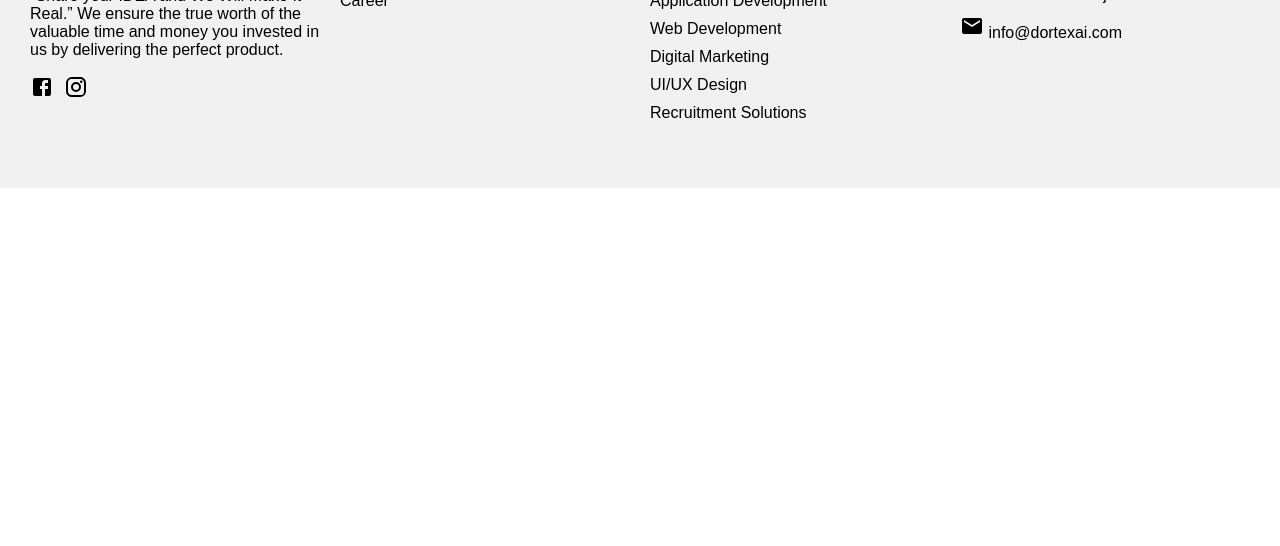
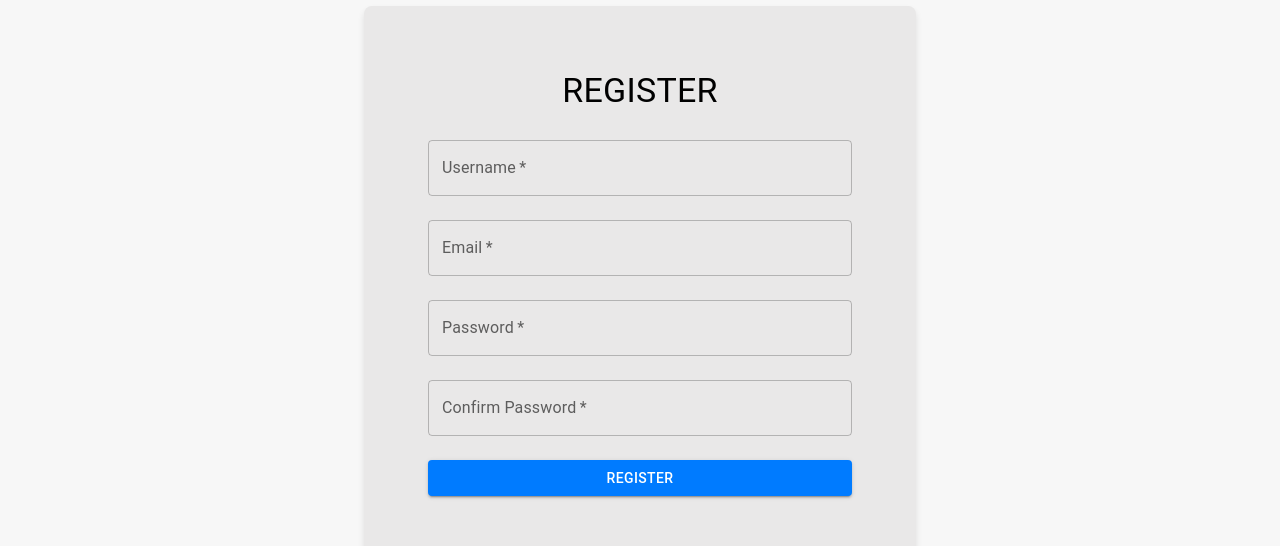
Before and after one commit to DortexAi/EasyJob-Portfolioweb, a React (Create React App) app: page /EasyJob-Portfolio/wantHire in a window 1280 px wide. Shown: the part 221-767 px from the top of the page. Built offline with nearby package versions, Linux system fonts and the light colour scheme.

Commit message:
changes on register

```diff
--- a/src/App.js
+++ b/src/App.js
@@ -33,7 +33,6 @@ const router = createBrowserRouter(
       element:
       <>
         <Navbar/>
-        <Space height={60}/>
         <Register />,
         <Footer/>
       </>
@@ -51,7 +50,6 @@ const router = createBrowserRouter(
       element:
       <>
         <Navbar/>
-         <Space height={50}/>
         <Wantjob/>
         <Footer/>
       </>
--- a/src/components/navbar/Navbar.js
+++ b/src/components/navbar/Navbar.js
@@ -153,7 +153,7 @@ export default function Navbar() {
 
   return (
     <Box sx={{ flexGrow: 1 }}>
-      <AppBar position="fixed" sx={{ backgroundColor: "#f7f7f7" }}>
+      <AppBar position="static" sx={{ backgroundColor: "#f7f7f7" }}>
         <Toolbar>
           {/* <Typography
             variant="h6"
--- a/src/pages/About/About.js
+++ b/src/pages/About/About.js
@@ -10,8 +10,8 @@ import { Typography, Container, Box } from "@mui/material";
 // Step 1: Define the data in JSON format
 const aboutData = {
   title: {
-    part1: "ABOUT",
-    part2: "US"
+    part1: "About",
+    part2: "Us"
   },
   description:
     "EasyJob Pvt Ltd is a premier service and product-based company dedicated to revolutionizing the recruitment industry by providing a seamless, results-driven approach to connecting job seekers and employers. Through our innovative platform, we streamline the hiring process by acting as intermediaries, matching top talent with suitable roles and ensuring a smooth, rewarding experience for all parties involved. Our core services include candidate sourcing, thorough screening, strategic matching, and a range of supportive services, from salary negotiations to onboarding. Partnering with EasyJob Pvt Ltd enables companies to benefit from efficient recruitment solutions, while job seekers gain greater access to varied job opportunities.",
@@ -66,7 +66,7 @@ export default function AboutUs() {
     <Box sx={{ minHeight: "100vh" }}>
 
 
-      <Box sx={{ pt: 15 }}>
+      <Box sx={{ pt: 5 }}>
         <Container maxWidth="lg">
           {/* Title */}
           <Typography component="h2" fontWeight="bold" gutterBottom>
--- /dev/null
+++ b/src/pages/Register/Register.js
@@ -0,0 +1,116 @@
+import React, { useState } from 'react';
+import { Box, Button, TextField, Typography, Container } from '@mui/material';
+
+export default function RegisterUser() {
+  const [formData, setFormData] = useState({
+    username: '',
+    email: '',
+    password: '',
+    confirmPassword: '',
+  });
+
+  const handleChange = (e) => {
+    setFormData({
+      ...formData,
+      [e.target.name]: e.target.value,
+    });
+  };
+
+  const handleSubmit = (e) => {
+    e.preventDefault();
+    console.log(formData);
+    window.alert('Registration successful!');
+  };
+
+  return (
+    <Box
+      sx={{
+        display: 'flex',
+        justifyContent: 'center',
+        alignItems: 'center',
+        minHeight: '100vh',
+        backgroundColor: '#f7f7f7'
+      }}
+    >
+      <Container maxWidth="sm">
+        <Box
+          component="form"
+          onSubmit={handleSubmit}
+          sx={{
+            backgroundColor: 'rgb(233, 232, 232)',
+            padding: { xs: '1.5rem', sm: '4rem' },
+            borderRadius: '8px',
+            boxShadow: '0 4px 6px rgba(0, 0, 0, 0.1)',
+            display: 'flex',
+            flexDirection: 'column',
+            alignItems: 'center',
+          }}
+        >
+          <Typography variant="h4" component="h2" gutterBottom>
+            REGISTER
+          </Typography>
+
+          <TextField
+            label="Username"
+            variant="outlined"
+            name="username"
+            value={formData.username}
+            onChange={handleChange}
+            fullWidth
+            required
+            margin="normal"
+          />
+          <TextField
+            label="Email"
+            variant="outlined"
+            type="email"
+            name="email"
+            value={formData.email}
+            onChange={handleChange}
+            fullWidth
+            required
+            margin="normal"
+          />
+          <TextField
+            label="Password"
+            variant="outlined"
+            type="password"
+            name="password"
+            value={formData.password}
+            onChange={handleChange}
+            fullWidth
+            required
+            margin="normal"
+          />
+          <TextField
+            label="Confirm Password"
+            variant="outlined"
+            type="password"
+            name="confirmPassword"
+            value={formData.confirmPassword}
+            onChange={handleChange}
+            fullWidth
+            required
+            margin="normal"
+          />
+
+          <Button
+            type="submit"
+            fullWidth
+            variant="contained"
+            sx={{
+              mt: 2,
+              backgroundColor: '#007bff',
+              color: '#ffffff',
+              '&:hover': {
+                backgroundColor: '#0056b3',
+              },
+            }}
+          >
+            Register
+          </Button>
+        </Box>
+      </Container>
+    </Box>
+  );
+}
--- a/src/pages/WantJob/WantJob.js
+++ b/src/pages/WantJob/WantJob.js
@@ -1,45 +1,50 @@
-import React from 'react';
-import { Box, Stack, Typography, Button } from '@mui/material';
-import { Link } from 'react-router-dom';
-import screensImg from '../../assets/images/phoneImage.jpeg'
+import React from "react";
+import { Box, Stack, Typography, Button } from "@mui/material";
+import { Link } from "react-router-dom";
+import screensImg from "../../assets/images/phoneImage.jpeg";
 
 const Wantjob = () => {
   return (
-    <Box sx={{ width: '100%', backgroundColor: '#E6F0FA', p: 5 }}>
+    <Box sx={{ width: "100%", backgroundColor: "#E6F0FA", p: 2 }}>
       {/* Hero Section */}
       <Stack
-        direction={{ xs: 'column', md: 'row' }}
+        direction={{ xs: "column", md: "row" }}
         spacing={2}
         alignItems="center"
         justifyContent="center"
         sx={{
-          textAlign: 'center',
-          backgroundColor: 'rgba(0, 56, 255, 0.8)',
-          color: 'white',
+          textAlign: "center",
+          backgroundColor: "rgba(0, 56, 255, 0.8)",
+          color: "white",
           py: { xs: 4, md: 6 },
           px: { xs: 2, md: 4 },
-          borderRadius: '8px',
+          borderRadius: "8px",
         }}
       >
         <Box>
-          <Typography variant="h2" sx={{ fontWeight: 'bold' }}>
+          <Typography variant="h2" sx={{ fontWeight: "bold" }}>
             Find your dream job here !!
           </Typography>
           <Typography variant="body1" sx={{ my: 2 }}>
-            We assign you workout tasks daily. Complete them and level up your physique!
+          Connecting talent with opportunity, simplifying hiring for success.
           </Typography>
-          <Stack direction="row" spacing={2} justifyContent="center" sx={{ mt: 2 }}>
+          <Stack
+            direction="row"
+            spacing={2}
+            justifyContent="center"
+            sx={{ mt: 2 }}
+          >
             <Button
               variant="contained"
               color="default"
-              sx={{ backgroundColor: 'black', color: 'white' }}
+              sx={{ backgroundColor: "black", color: "white" }}
             >
               Download on the App Store
             </Button>
             <Button
               variant="contained"
               color="default"
-              sx={{ backgroundColor: 'black', color: 'white' }}
+              sx={{ backgroundColor: "black", color: "white" }}
             >
               Get it on Google Play
             </Button>
@@ -52,39 +57,40 @@ const Wantjob = () => {
           src={screensImg}
           alt="Easyjob App Screens"
           sx={{
-            width: { xs: '100%', md: '50%' },
-            maxWidth: '500px',
+            width: { xs: "100%", md: "50%" },
+            maxWidth: "500px",
             mt: { xs: 3, md: 0 },
-            borderRadius:30,
-            boxShadow:10,
+            borderRadius: 30,
+            boxShadow: 10,
           }}
         />
       </Stack>
 
       {/* Information Section */}
       <Stack
-        direction={{ xs: 'column', md: 'row' }}
+        direction={{ xs: "column", md: "row" }}
         spacing={4}
         justifyContent="space-around"
         sx={{ mt: 5 }}
       >
-        <Box textAlign="center" sx={{ maxWidth: '400px' }}>
-          <Typography variant="h5" sx={{ fontWeight: 'bold', color: '#333' }}>
-            Daily challenges to keep you motivated
+        <Box textAlign="center" sx={{ maxWidth: "400px" }}>
+          <Typography variant="h5" sx={{ fontWeight: "bold", color: "#333" }}>
+            Streamlining Your Hiring Process
           </Typography>
           <Typography variant="body2" sx={{ mt: 1 }}>
-            We assign you workout tasks daily. Complete them and level up your physique!
-            If you miss or fail a task, you will be assigned a penalty task next day.
+            companies with the right talent, simplifying the journey from job
+            posting to successful hire.{" "}
           </Typography>
         </Box>
 
-        <Box textAlign="center" sx={{ maxWidth: '400px' }}>
-          <Typography variant="h5" sx={{ fontWeight: 'bold', color: '#333' }}>
-            Tutorials of workout to ensure you do it right
+        <Box textAlign="center" sx={{ maxWidth: "400px" }}>
+          <Typography variant="h5" sx={{ fontWeight: "bold", color: "#333" }}>
+            Expert Recruitment Solutions
           </Typography>
           <Typography variant="body2" sx={{ mt: 1 }}>
-            Fit buddy has a wide variety of workout tutorials made by experts, easy to understand.
-            Each tutorial is validated and verified by our fitness experts.
+            Our dedicated team works tirelessly to match employers with top
+            candidates, ensuring a perfect fit for every position and fostering
+            long-term success.{" "}
           </Typography>
         </Box>
       </Stack>
```
Also changed, not shown: src/pages/WantToHire/WantToHire.js (+59 -90 lines).
